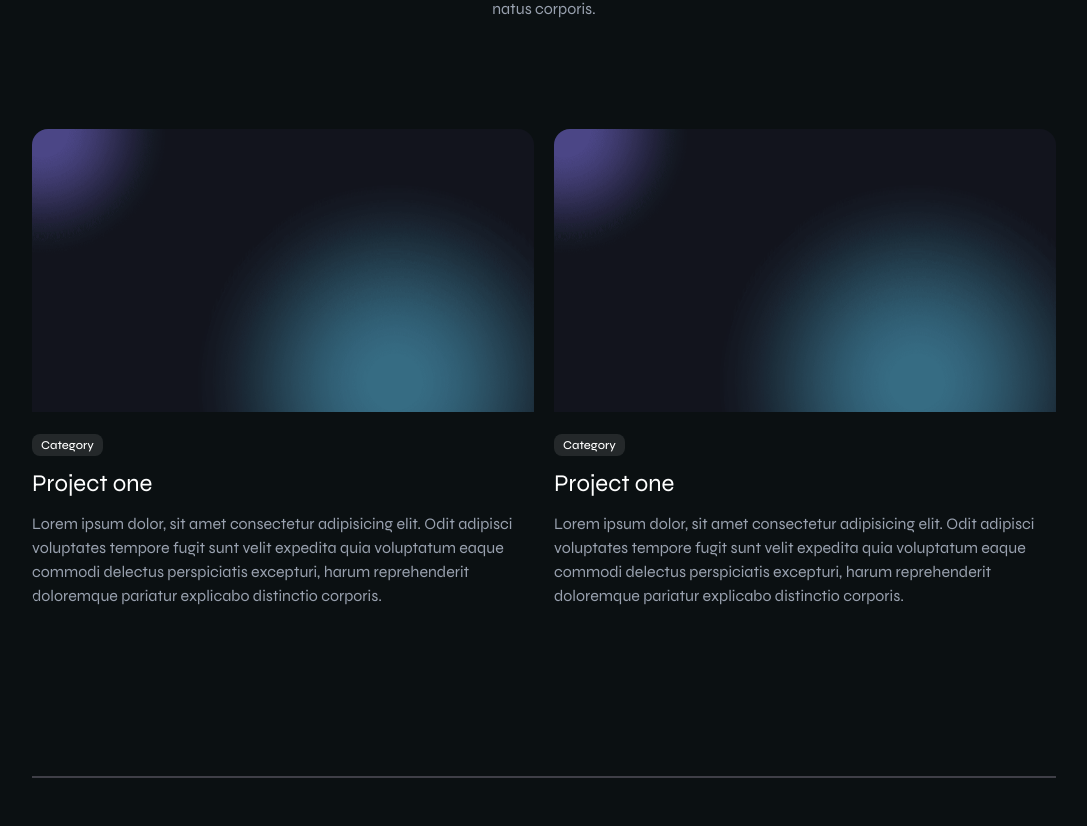
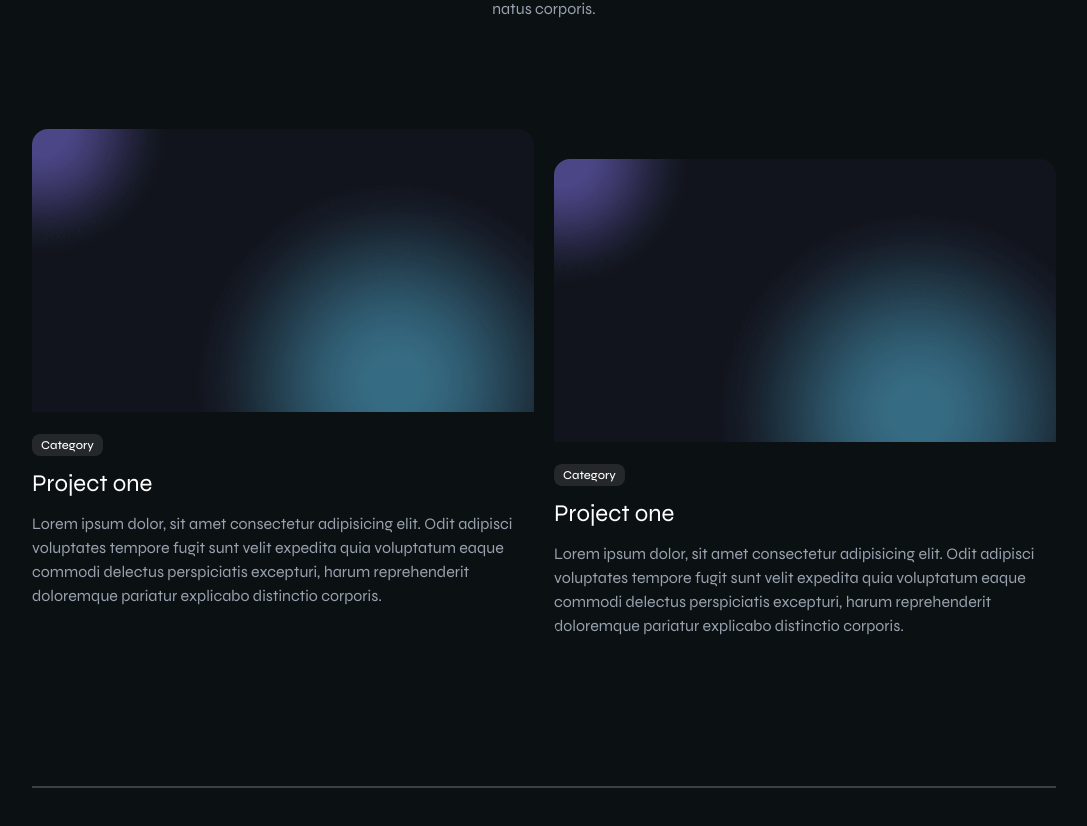
Before and after one commit to Urich-loic/emu-portfolio, a React (Vite) app: page / in a window 1280 px wide. Shown: the part 2931-3757 px from the top of the page, without its empty margins (96-1183 px from the left). Built offline with nearby package versions, Linux system fonts and the light colour scheme.

Commit message:
Styling achivement section

```diff
--- a/src/assets/custom.css
+++ b/src/assets/custom.css
@@ -27,6 +27,10 @@
     margin: 0 auto;
 }
 
+.projectCard:nth-child(even){
+    margin-top: 30px;
+}
+
 @media only screen and (max-width:650px){
     .profileDetail {
     display: block !important;
```
